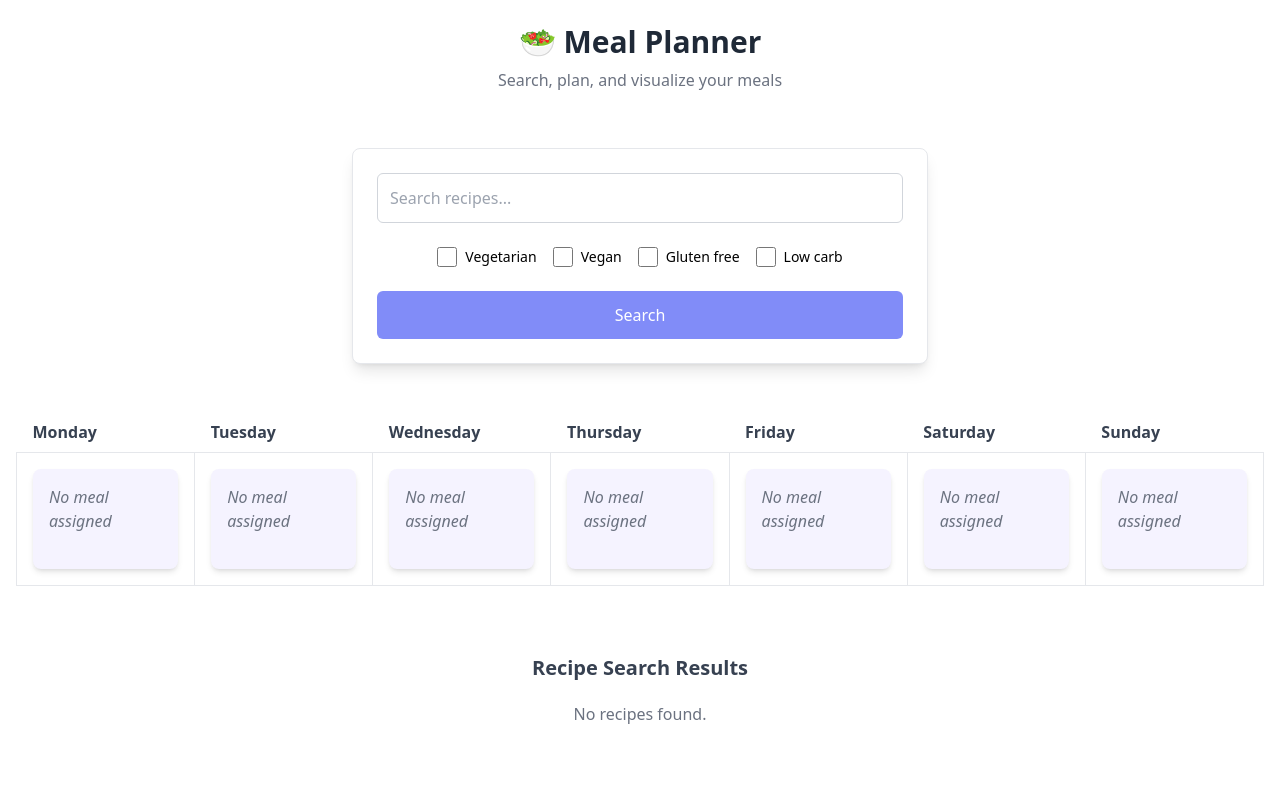
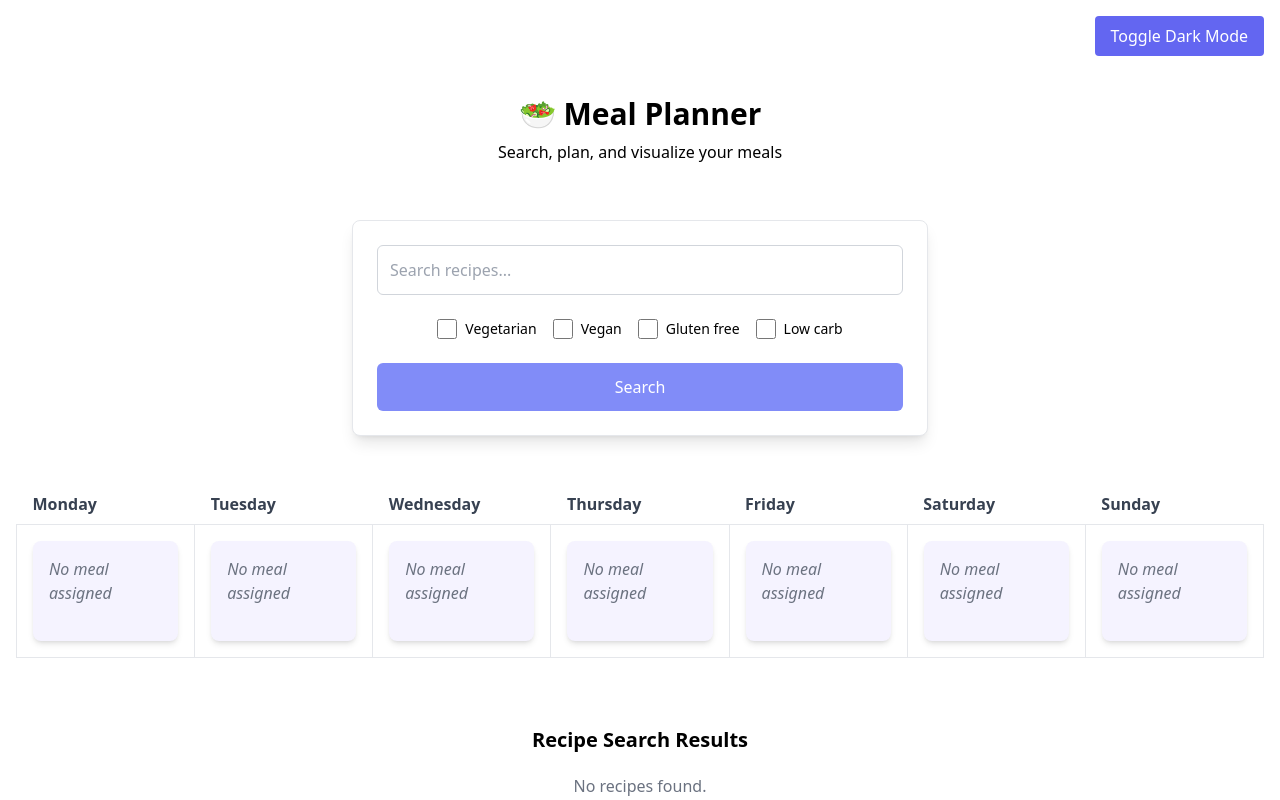
Before and after one commit to jf-759/Meal-Planner, a React (Vite) app: page / in a window 1280 px wide. Built offline with nearby package versions, Linux system fonts and the light colour scheme.

Commit message:
added a dark toggle mode

```diff
--- a/src/App.jsx
+++ b/src/App.jsx
@@ -1,15 +1,16 @@
-import React from 'react';
+import React, { useState } from 'react';
 import { Routes, Route } from 'react-router-dom';
 import RecipeSearch from './components/RecipeSearch';
 import MealCalendar from './components/MealCalendar';
 import SearchForm from './components/SearchForm';
 import RecipeList from './components/RecipeList';
-import RecipeDetails from './components/RecipeDetails.jsx';
+import RecipeDetails from './components/RecipeDetails';
 
 import { useSelector, useDispatch } from 'react-redux';
 import { selectMealPlan, addToMealPlan } from './features/recipes/recipesSlice';
 
 const App = () => {
+  const [darkMode, setDarkMode] = useState(false);
   const mealPlan = useSelector(selectMealPlan);
   const dispatch = useDispatch();
 
@@ -17,24 +18,31 @@ const App = () => {
     console.log('Recipe clicked:', id);
 
     const dayOptions = Object.keys(mealPlan);
-
-    const selectedDay = prompt(
-      'Choose a day for this meal:',
-      'Monday'
-    );
+    const selectedDay = prompt('Choose a day for this meal:', 'Monday');
 
     if (selectedDay && dayOptions.includes(selectedDay)) {
       dispatch(addToMealPlan({ day: selectedDay, id }));
     }
   };
 
+  const toggleDarkMode = () => setDarkMode(prev => !prev);
+
   return (
-    <>
+    <div className={darkMode ? 'dark bg-gray-900 text-white min-h-screen' : 'bg-white text-black min-h-screen'}>
       <div className="app-container">
+        <div className="flex justify-end p-4">
+          <button
+            onClick={toggleDarkMode}
+            className="bg-indigo-500 text-white px-4 py-2 rounded hover:bg-indigo-600"
+          >
+            Toggle {darkMode ? 'Light' : 'Dark'} Mode
+          </button>
+        </div>
+
         <div className="app-inner">
           <header className="app-header text-center mb-8 p-6">
-            <h1 className="app-title text-3xl font-extrabold text-gray-800">🥗 Meal Planner</h1>
-            <p className="app-subtitle text-gray-500 mt-2">Search, plan, and visualize your meals</p>
+            <h1 className="app-title text-3xl font-extrabold">🥗 Meal Planner</h1>
+            <p className="app-subtitle mt-2">Search, plan, and visualize your meals</p>
           </header>
 
           <section className="app-section mb-8">
@@ -46,19 +54,19 @@ const App = () => {
           </section>
 
           <section className="app-section">
-            <h2 className="section-title flex flex-box justify-center py-5 text-xl font-semibold text-gray-700">
+            <h2 className="section-title flex justify-center py-5 text-xl font-semibold">
               Recipe Search Results
             </h2>
             <RecipeList onRecipeClick={handleRecipeClick} />
           </section>
         </div>
+
+        <Routes>
+          <Route path="/recipe/:id" element={<RecipeDetails />} />
+        </Routes>
       </div>
-
-      <Routes>
-        <Route path="/recipe/:id" element={<RecipeDetails />} />
-      </Routes>
-    </>
-  )
-}
+    </div>
+  );
+};
 
 export default App;
--- a/src/index.css
+++ b/src/index.css
@@ -1,3 +1,6 @@
 @tailwind base;
 @tailwind components;
 @tailwind utilities;
+
+/* input.css */
+@custom-variant dark (&:where(.dark, .dark *));
```
